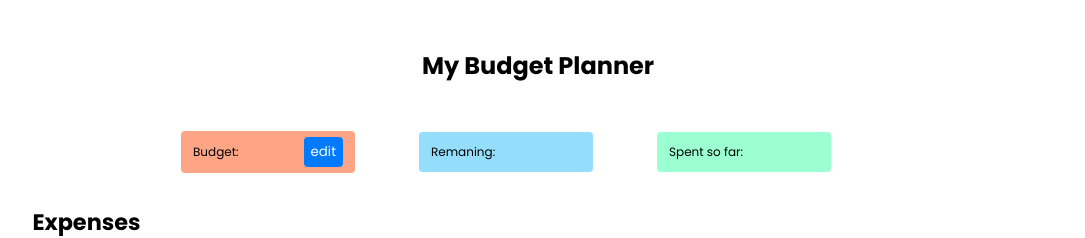
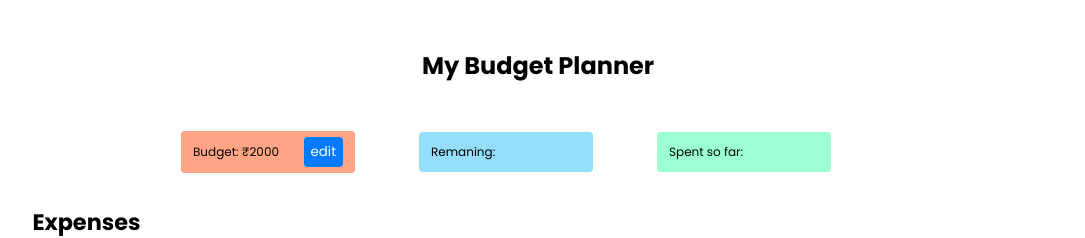
Before and after one commit to johnabhishektg/budget-tracker-app, a React (Create React App) app: page / in a window 1280 px wide. Shown: the top 238 px of the page, without its empty margins (102-1187 px from the left). Built offline with nearby package versions, Linux system fonts and the light colour scheme.

Commit message:
integrating context api to the app

```diff
--- a/src/App.js
+++ b/src/App.js
@@ -1,47 +1,20 @@
 import "./App.css";
-import { nanoid } from "nanoid";
 import Header from "./components/Header";
 import Search from "./components/Search";
 import ExpenseList from "./components/ExpenseList";
 import AddExpense from "./components/AddExpense";
-import { useState } from "react";
+import { AppProvider } from "./context/AppContext";
 
 const App = () => {
-  const [expenses, setExpenses] = useState([
-    {
-      id: nanoid(),
-      name: "Shopping",
-      cost: "2000",
-    },
-    {
-      id: nanoid(),
-      name: "Holiday",
-      cost: "7000",
-    },
-    {
-      id: nanoid(),
-      name: "Transport",
-      cost: "3000",
-    },
-  ]);
-
-  const addExp = (cost) => {
-    const addExpense = {
-      id: nanoid(),
-      name: "name",
-      cost: cost,
-    };
-    const newExpenses = [...expenses, addExpense];
-    setExpenses(newExpenses);
-  };
-
   return (
-    <div className="App">
-      <Header />
-      <Search />
-      <ExpenseList expenses={expenses} />
-      <AddExpense handleCostExp={addExp} />
-    </div>
+    <AppProvider>
+      <div className="App">
+        <Header />
+        <Search />
+        <ExpenseList />
+        <AddExpense />
+      </div>
+    </AppProvider>
   );
 };
 
--- a/src/components/AddExpense.js
+++ b/src/components/AddExpense.js
@@ -1,6 +1,6 @@
 import { useState } from "react";
 
-const AddExpense = ({ handleCostExp }) => {
+const AddExpense = () => {
   const [name, setName] = useState("");
   const [cost, setCost] = useState("");
 
--- a/src/components/ExpenseList.js
+++ b/src/components/ExpenseList.js
@@ -1,6 +1,9 @@
+import React, { useContext } from "react";
+import { AppContext } from "../context/AppContext";
 import Expenses from "./Expenses";
 
-const ExpensesList = ({ expenses }) => {
+const ExpensesList = () => {
+  const { expenses } = useContext(AppContext);
   return (
     <div className="expenses-list">
       {expenses.map((expense) => (
--- a/src/components/Expenses.js
+++ b/src/components/Expenses.js
@@ -1,11 +1,11 @@
-const Expenses = ({ id, name, cost }) => {
+const Expenses = (props) => {
   return (
     <div className="expense">
       <div className="exp-left">
-        <p>{name}</p>
+        <p>{props.name}</p>
       </div>
       <div className="exp-right">
-        <p>₹{cost}</p>
+        <p>₹{props.cost}</p>
         <i class="fas fa-times-circle"></i>
       </div>
     </div>
--- a/src/components/Header.js
+++ b/src/components/Header.js
@@ -1,10 +1,14 @@
+import React, { useContext } from "react";
+import { AppContext } from "../context/AppContext";
+
 const Header = () => {
+  const { budget } = useContext(AppContext);
   return (
     <div className="header">
       <h2 className="title">My Budget Planner</h2>
       <div className="header-disp">
         <div className="disp-1">
-          <p>Budget:</p>
+          <p>Budget: ₹{budget}</p>
           <button type="submit">edit</button>
         </div>
         <div className="disp-2">Remaning:</div>
--- /dev/null
+++ b/src/context/AppContext.js
@@ -0,0 +1,48 @@
+import React, { useReducer, createContext } from "react";
+import { nanoid } from "nanoid";
+
+export const AppReducer = (state, action) => {
+  switch (action.type) {
+    default:
+      return state;
+  }
+};
+
+const initialState = {
+  budget: 2000,
+  expenses: [
+    {
+      id: nanoid(),
+      name: "Shopping",
+      cost: "2000",
+    },
+    {
+      id: nanoid(),
+      name: "Holiday",
+      cost: "7000",
+    },
+    {
+      id: nanoid(),
+      name: "Transport",
+      cost: "3000",
+    },
+  ],
+};
+
+export const AppContext = createContext();
+
+export const AppProvider = (props) => {
+  const [state, dispatch] = useReducer(AppReducer, initialState);
+
+  return (
+    <AppContext.Provider
+      value={{
+        expenses: state.expenses,
+        budget: state.budget,
+        dispatch,
+      }}
+    >
+      {props.children}
+    </AppContext.Provider>
+  );
+};
```
